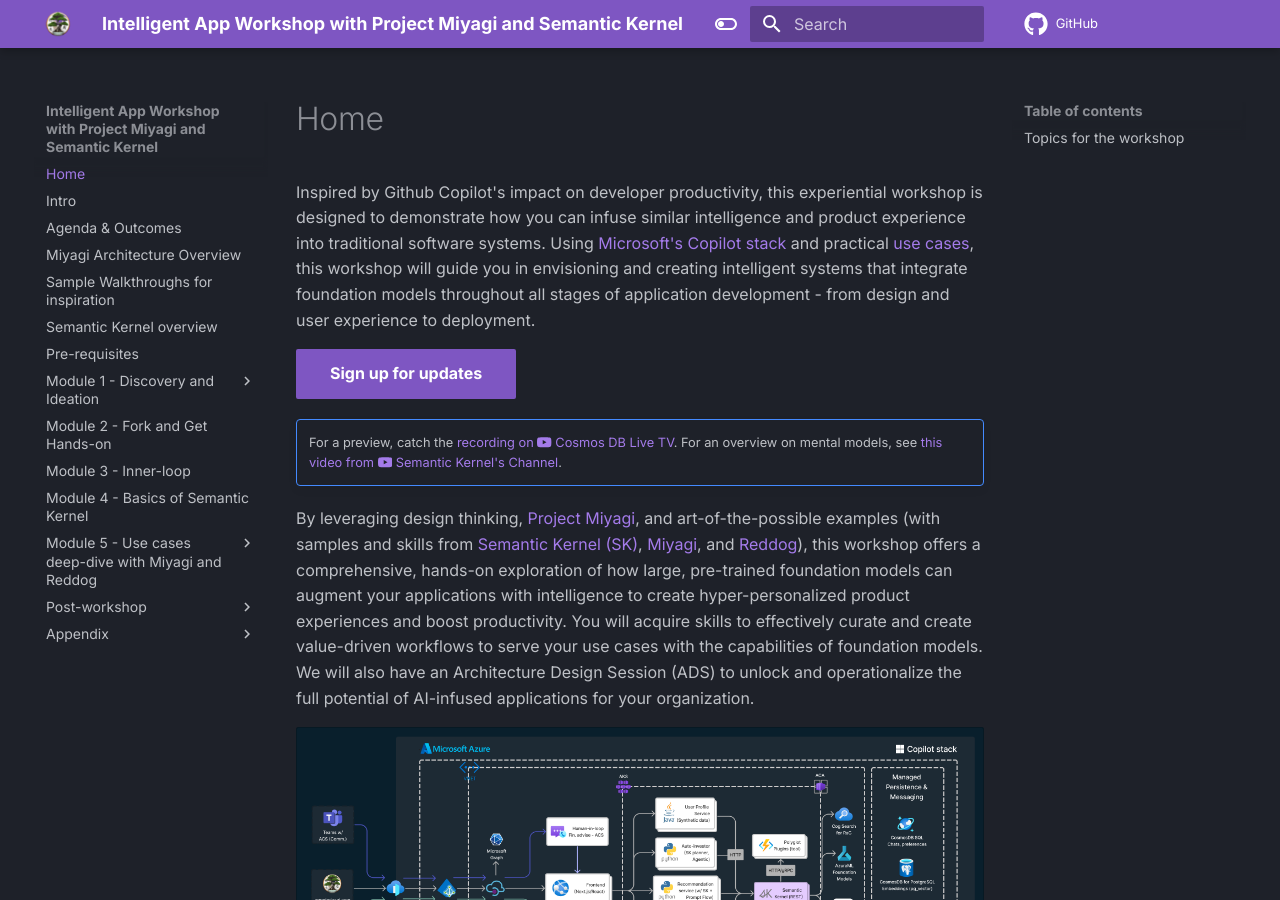
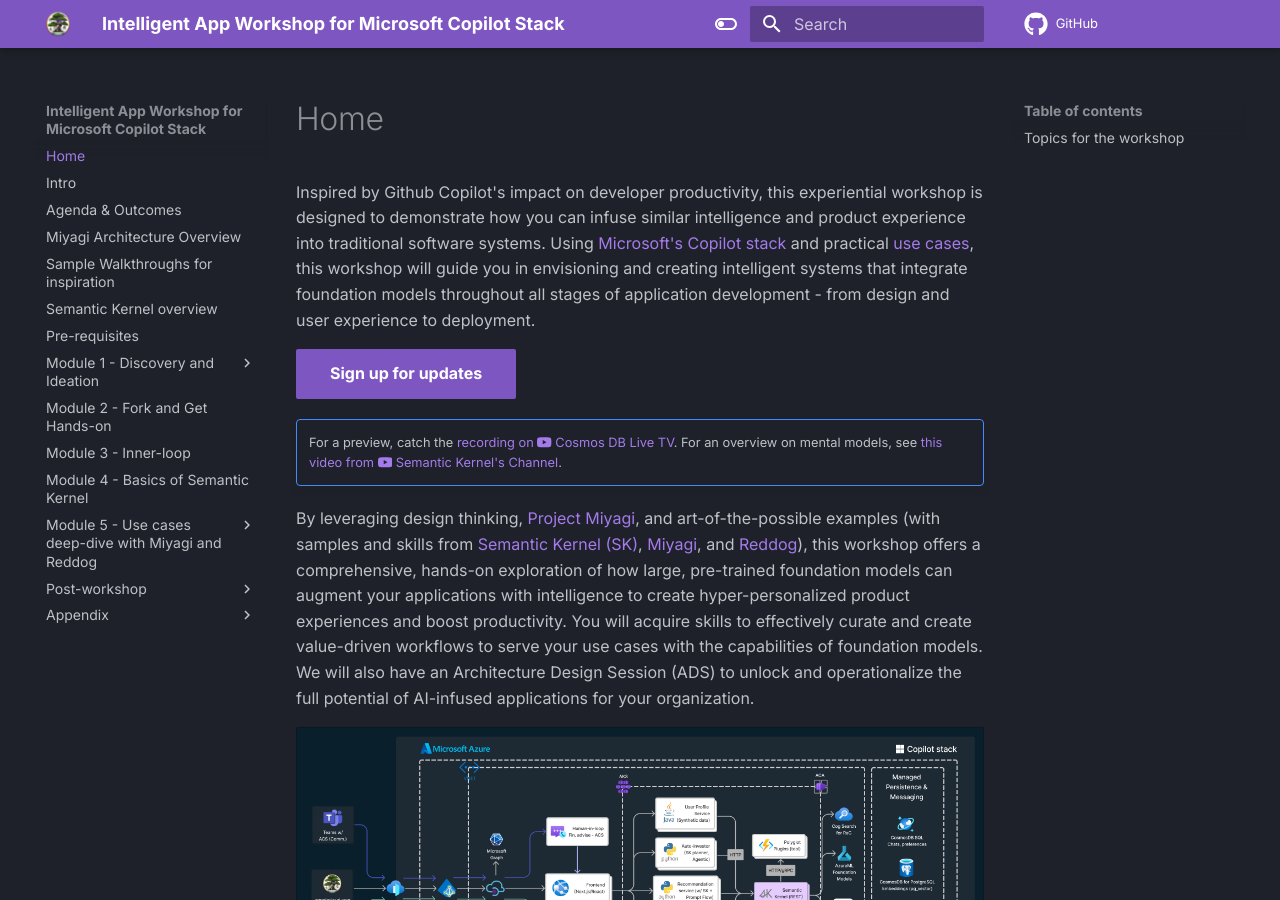
Before and after one commit to Azure/intelligent-app-workshop, an MkDocs documentation site: the page built from docs/index.md, in a window 1280 px wide and 900 px high. Built offline with MkDocs 1.6.1 and Material for MkDocs 9.7.7, drawn with Linux system fonts in a browser that asks for light colours; comment, search, counter and statistics services are not loaded.

Commit message:
update title to reflect copilot stack

```diff
--- a/mkdocs.yml
+++ b/mkdocs.yml
@@ -1,6 +1,6 @@
-site_name: Intelligent App Workshop with Project Miyagi and Semantic Kernel
+site_name: Intelligent App Workshop for Microsoft Copilot Stack
 site_description: Complimentary workshop to Project Miyagi to demonstrate the potential of integrating SoTA foundation models in user experiences and backend workflows. Orchestrated by Semantic Kernel and built on Azure primitives.
-site_author: Azure App Innovation GBB, Microsoft
+site_author: Govind Kamtamneni, Principal AI Engineer, Azure Global Black Belt, Microsoft
 nav:
   - Home: index.md
   - Intro: wksp/00-intro/index.md
```
